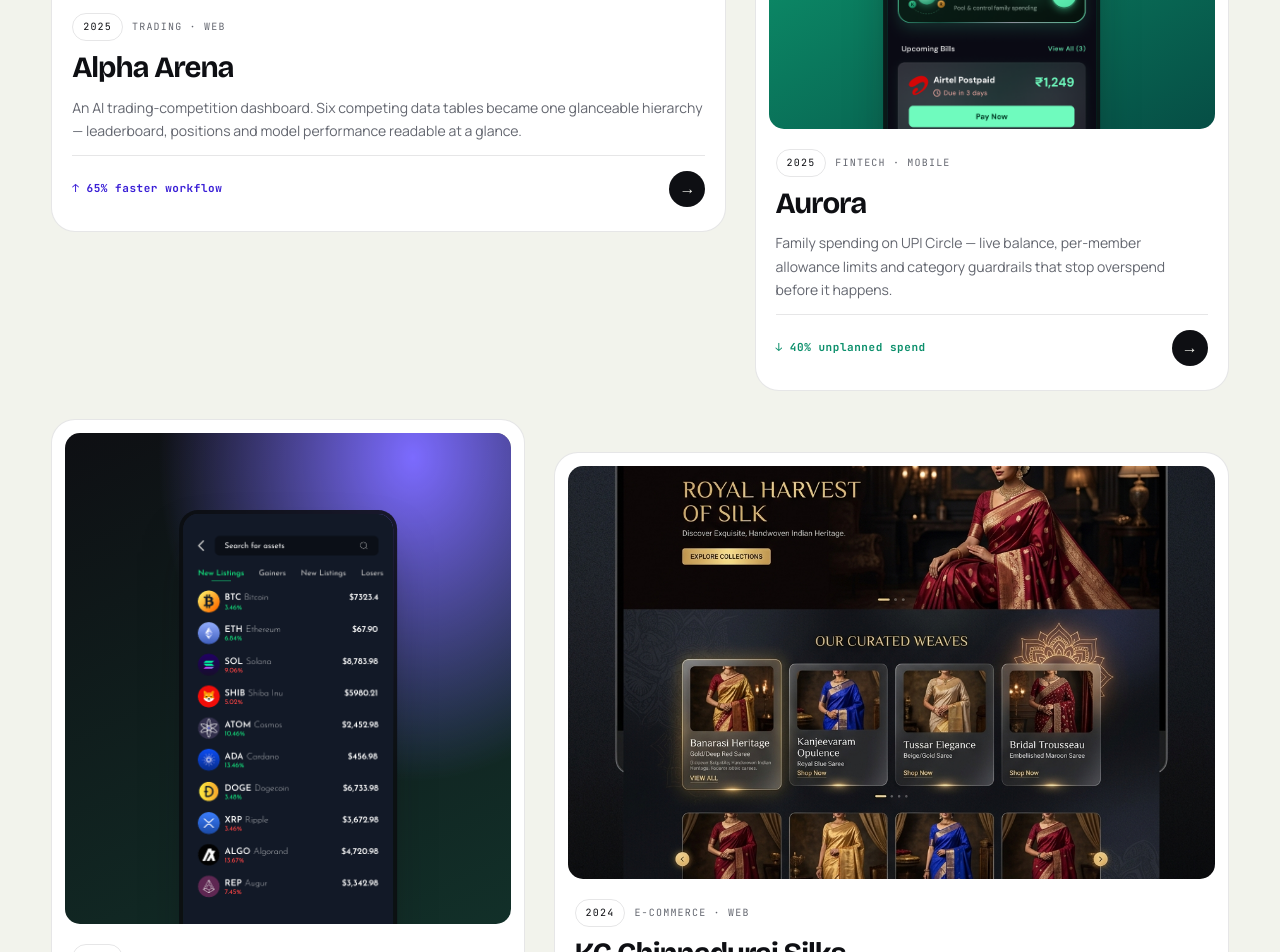
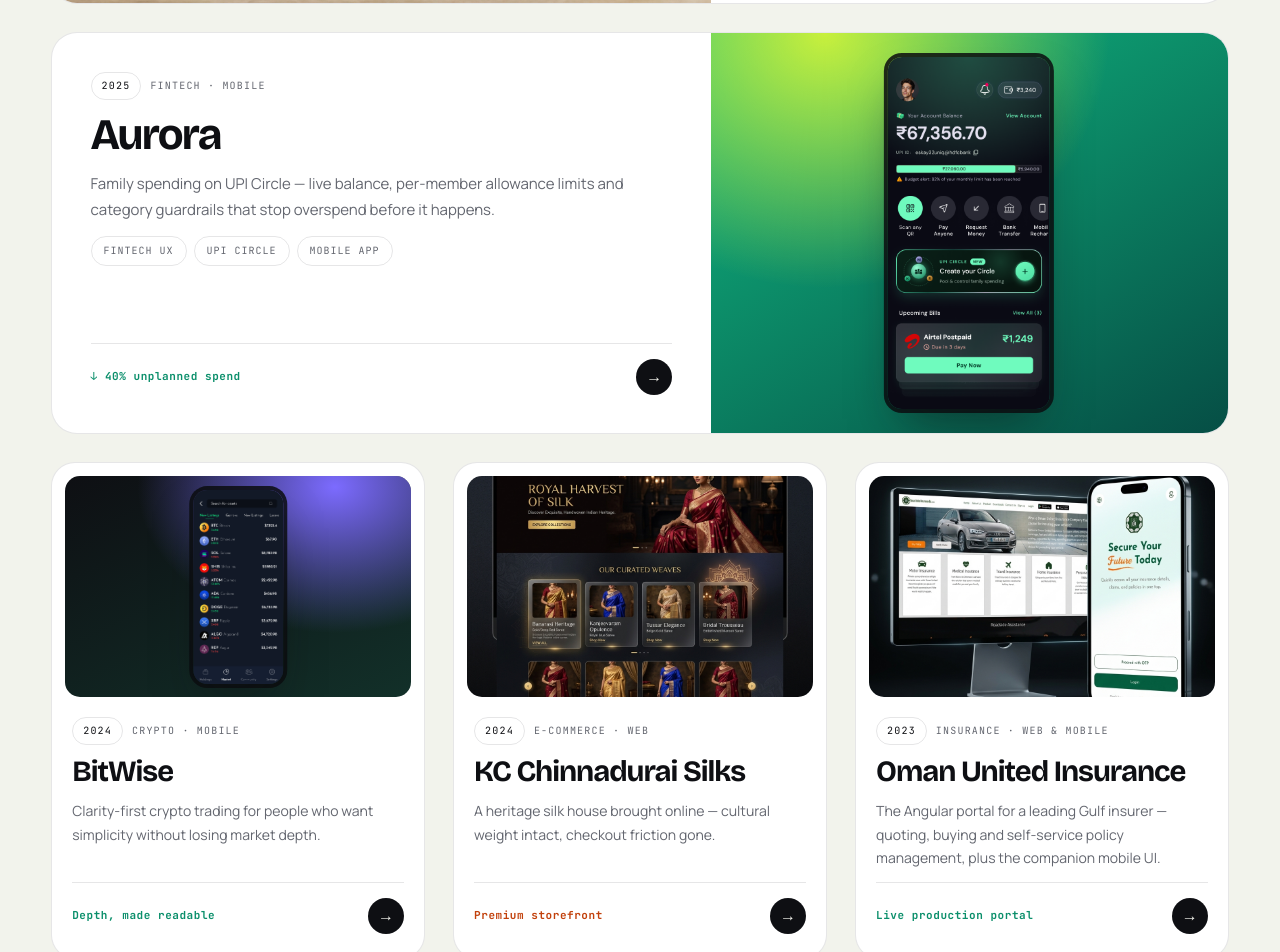
Before and after one commit to kumaranraja21794/UX-portfolio, a React (Vite) app: page / in a window 1280 px wide. Shown: the part 1720-2672 px from the top of the page. Built offline with nearby package versions, Linux system fonts and the light colour scheme.

Commit message:
Auto-sync: 2026-08-09 20:25:57

```diff
--- a/src/spectra.css
+++ b/src/spectra.css
@@ -387,30 +387,74 @@
 }
 
 /* =========================================================
-   Work — staggered irregular grid
+   Work — two featured rows, then an even 3-up index
+
+   The earlier version staggered every card with margin offsets and
+   align-items:start. Because card heights vary, that left ragged
+   holes and gave the eye no alignment to hold on to. Hierarchy now
+   comes from size (featured vs index), not from misalignment.
    ========================================================= */
+
+/* ---- featured: full-width split rows ---- */
+.sp-featured {
+  display: flex; flex-direction: column;
+  gap: clamp(18px, 2.2vw, 30px);
+  margin-bottom: clamp(18px, 2.2vw, 30px);
+}
+.sp-feat {
+  position: relative; display: grid;
+  grid-template-columns: 1.12fr 0.88fr;
+  border-radius: 26px; overflow: hidden;
+  background: var(--sp-card); border: 1px solid var(--sp-line);
+  transition: transform 0.5s var(--sp-ease), box-shadow 0.5s var(--sp-ease);
+}
+.sp-feat:hover { transform: translateY(-6px); box-shadow: 0 36px 74px -30px rgba(14, 15, 19, 0.32); }
+.sp-feat-visual { position: relative; overflow: hidden; min-height: 400px; grid-column: 1; grid-row: 1; }
+.sp-feat-body {
+  grid-column: 2; grid-row: 1;
+  padding: clamp(26px, 3vw, 44px);
+  display: flex; flex-direction: column; gap: 14px; justify-content: center;
+}
+/* alternate which side the image sits on so the pair reads as a spread */
+.sp-feat--flip .sp-feat-visual { grid-column: 2; }
+.sp-feat--flip .sp-feat-body { grid-column: 1; }
+
+.sp-feat-title {
+  font-family: var(--sp-display); font-size: clamp(28px, 3.4vw, 46px);
+  font-weight: 700; letter-spacing: -0.04em; line-height: 1; margin: 0;
+}
+.sp-feat-desc { font-size: 15px; line-height: 1.7; color: var(--sp-ink-soft); margin: 0; }
+.sp-feat-tags { display: flex; flex-wrap: wrap; gap: 7px; }
+.sp-feat-tag {
+  font-family: var(--sp-mono); font-size: 10px; letter-spacing: 0.1em;
+  text-transform: uppercase; color: var(--sp-ink-soft);
+  border: 1px solid var(--sp-line); border-radius: 999px; padding: 6px 12px;
+}
+
+/* ---- index: even 3-up ---- */
 .sp-work-grid {
-  display: grid; grid-template-columns: repeat(12, 1fr);
+  display: grid; grid-template-columns: repeat(3, 1fr);
   gap: clamp(18px, 2.2vw, 30px);
-  align-items: start;   /* keeps the stagger — stretch would flatten it */
+  align-items: stretch;   /* equal heights — no ragged holes */
 }
 .sp-card {
   position: relative; border-radius: 24px; overflow: hidden;
   background: var(--sp-card); border: 1px solid var(--sp-line);
-  display: flex; flex-direction: column;
+  display: flex; flex-direction: column; height: 100%;
   transition: transform 0.5s var(--sp-ease), box-shadow 0.5s var(--sp-ease);
 }
 .sp-card:hover { transform: translateY(-8px); box-shadow: 0 34px 70px -28px rgba(14, 15, 19, 0.34); }
 
-/* 4-item rhythm: wide / narrow / narrow / wide, offset on 2 and 4 */
-.sp-card:nth-child(4n + 1) { grid-column: 1 / 8; }
-.sp-card:nth-child(4n + 2) { grid-column: 8 / 13; margin-top: clamp(26px, 4.5vw, 64px); }
-.sp-card:nth-child(4n + 3) { grid-column: 1 / 6; }
-.sp-card:nth-child(4n + 4) { grid-column: 6 / 13; margin-top: clamp(16px, 2.6vw, 40px); }
-
-.sp-card-visual { position: relative; overflow: hidden; margin: 13px 13px 0; border-radius: 15px; }
-.sp-card--fill  .sp-card-visual { aspect-ratio: 16 / 10.2; }
-.sp-card--phone .sp-card-visual { aspect-ratio: 1 / 1.10; }
+/* one frame for every product shot, whatever its native aspect —
+   this is what makes the lifestyle mockups and the phone screens
+   read as a single system.
+   Index cards only: the featured visual stretches to its row instead.
+   aspect-ratio plus a taller min-height inflates the box's WIDTH,
+   which overflowed the column and covered the body copy. */
+.sp-card-visual {
+  position: relative; overflow: hidden; margin: 13px 13px 0;
+  border-radius: 15px; aspect-ratio: 16 / 10.2;
+}
 .sp-card-wash { position: absolute; inset: 0; }
 .sp-fill-img {
   position: relative; width: 100%; height: 100%;
@@ -418,13 +462,18 @@
   transition: transform 0.7s var(--sp-ease);
 }
 .sp-card:hover .sp-fill-img { transform: scale(1.045); }
+/* Size the device by HEIGHT, not width. These frames are wider than
+   they are tall, so a width-based phone overflows and gets cropped
+   top and bottom — it stops reading as a device at all. */
 .sp-phone {
-  position: absolute; left: 50%; bottom: -9%; transform: translateX(-50%);
-  width: 47%; border-radius: 15px;
+  position: absolute; left: 50%; top: 50%;
+  transform: translate(-50%, -50%);
+  height: 88%; width: auto; max-width: none; border-radius: 14px;
   box-shadow: 0 24px 50px -14px rgba(14, 15, 19, 0.55), 0 0 0 4px rgba(11, 13, 16, 0.85);
   transition: transform 0.7s var(--sp-ease);
 }
-.sp-card:hover .sp-phone { transform: translateX(-50%) translateY(-10px); }
+.sp-card:hover .sp-phone,
+.sp-feat:hover .sp-phone { transform: translate(-50%, calc(-50% - 9px)); }
 
 .sp-card-body {
   padding: 20px 20px 24px; display: flex; flex-direction: column;
@@ -440,7 +489,12 @@
   font-family: var(--sp-display); font-size: clamp(21px, 2.3vw, 30px); font-weight: 700;
   letter-spacing: -0.035em; line-height: 1.03; margin: 0;
 }
-.sp-card-desc { font-size: 14px; line-height: 1.68; color: var(--sp-ink-soft); margin: 0; }
+/* clamp so uneven copy lengths don't stretch one card past its row */
+.sp-card-desc {
+  font-size: 14px; line-height: 1.68; color: var(--sp-ink-soft); margin: 0;
+  display: -webkit-box; -webkit-box-orient: vertical; -webkit-line-clamp: 3;
+  overflow: hidden;
+}
 .sp-card-foot {
   display: flex; align-items: center; justify-content: space-between; gap: 14px;
   margin-top: auto; padding-top: 15px; border-top: 1px solid var(--sp-line);
@@ -456,16 +510,19 @@
 .sp-card-link { position: absolute; inset: 0; z-index: 2; }
 
 @media (max-width: 1100px) {
-  .sp-card:nth-child(4n + 1),
-  .sp-card:nth-child(4n + 2),
-  .sp-card:nth-child(4n + 3),
-  .sp-card:nth-child(4n + 4) { grid-column: span 6; margin-top: 0; }
+  .sp-work-grid { grid-template-columns: repeat(2, 1fr); }
 }
-@media (max-width: 780px) {
-  .sp-card:nth-child(4n + 1),
-  .sp-card:nth-child(4n + 2),
-  .sp-card:nth-child(4n + 3),
-  .sp-card:nth-child(4n + 4) { grid-column: 1 / -1; }
+@media (max-width: 860px) {
+  /* stack the featured split; keep the image first in both */
+  .sp-feat,
+  .sp-feat--flip { grid-template-columns: 1fr; }
+  .sp-feat-visual,
+  .sp-feat--flip .sp-feat-visual { grid-column: 1; grid-row: 1; min-height: 0; aspect-ratio: 16 / 10.2; }
+  .sp-feat-body,
+  .sp-feat--flip .sp-feat-body { grid-column: 1; grid-row: 2; }
+}
+@media (max-width: 640px) {
+  .sp-work-grid { grid-template-columns: 1fr; }
 }
 
 /* =========================================================
--- a/src/spectra/SpWork.jsx
+++ b/src/spectra/SpWork.jsx
@@ -5,18 +5,85 @@
 
 const isExternal = (href) => /^https?:\/\//.test(href);
 
-const ProjectCard = ({ p, index }) => {
-  const body = (
-    <>
-      <div className="sp-card-visual">
-        {p.shape === 'phone' ? (
+const FEATURED_COUNT = 2;
+
+/* Every shot sits in the same frame regardless of its native aspect:
+   wide mockups cover it, phone screens float on the project's wash. */
+const Visual = ({ p }) =>
+  p.shape === 'phone' ? (
     <>
       <div className="sp-card-wash" style={{ background: p.wash }} />
       <img className="sp-phone" src={p.img} alt={`${p.title} interface`} loading="lazy" />
     </>
   ) : (
     <img className="sp-fill-img" src={p.img} alt={`${p.title} interface`} loading="lazy" />
-        )}
+  );
+
+const CardLink = ({ p, label }) =>
+  isExternal(p.link) ? (
+    <a
+      className="sp-card-link"
+      href={p.link}
+      target="_blank"
+      rel="noopener noreferrer"
+      aria-label={`${p.title} — ${label}`}
+    />
+  ) : (
+    <Link className="sp-card-link" to={p.link} aria-label={`${p.title} — ${label}`} />
+  );
+
+const rise = {
+  hidden: { opacity: 0, y: 30 },
+  show: { opacity: 1, y: 0, transition: { duration: 0.7, ease: [0.16, 1, 0.3, 1] } },
+};
+
+const Featured = ({ p, index }) => (
+  <motion.article
+    className={`sp-feat sp-feat--${p.shape}${index % 2 ? ' sp-feat--flip' : ''}`}
+    variants={rise}
+    initial="hidden"
+    whileInView="show"
+    viewport={{ once: true, margin: '-60px' }}
+  >
+    <div className="sp-feat-visual">
+      <Visual p={p} />
+    </div>
+
+    <div className="sp-feat-body">
+      <div className="sp-card-meta">
+        <span className="sp-chip">{p.year}</span>
+        <span>{p.domain}</span>
+      </div>
+      <h3 className="sp-feat-title">{p.title}</h3>
+      <p className="sp-feat-desc">{p.desc}</p>
+
+      <div className="sp-feat-tags">
+        {p.tags.map((t) => (
+          <span className="sp-feat-tag" key={t}>{t}</span>
+        ))}
+      </div>
+
+      <div className="sp-card-foot">
+        <span className="sp-card-impact" style={{ color: p.impactColor }}>{p.impact}</span>
+        <span className="sp-card-go" aria-hidden="true">→</span>
+      </div>
+    </div>
+
+    <CardLink p={p} label="read case study" />
+  </motion.article>
+);
+
+const IndexCard = ({ p, index }) => (
+  <motion.article
+    className={`sp-card sp-card--${p.shape}`}
+    variants={rise}
+    initial="hidden"
+    whileInView="show"
+    viewport={{ once: true, margin: '-50px' }}
+    transition={{ delay: (index % 3) * 0.06 }}
+  >
+    <div className="sp-card-visual">
+      <Visual p={p} />
     </div>
 
     <div className="sp-card-body">
@@ -31,34 +98,16 @@
         <span className="sp-card-go" aria-hidden="true">→</span>
       </div>
     </div>
-    </>
+
+    <CardLink p={p} label="open project" />
+  </motion.article>
 );
 
+export const SpWork = () => {
+  const featured = projects.slice(0, FEATURED_COUNT);
+  const rest = projects.slice(FEATURED_COUNT);
+
   return (
-    <motion.article
-      className={`sp-card sp-card--${p.shape}`}
-      initial={{ opacity: 0, y: 34 }}
-      whileInView={{ opacity: 1, y: 0 }}
-      viewport={{ once: true, margin: '-60px' }}
-      transition={{ duration: 0.7, delay: (index % 2) * 0.08, ease: [0.16, 1, 0.3, 1] }}
-    >
-      {body}
-      {isExternal(p.link) ? (
-        <a
-          className="sp-card-link"
-          href={p.link}
-          target="_blank"
-          rel="noopener noreferrer"
-          aria-label={`${p.title} — open project`}
-        />
-      ) : (
-        <Link className="sp-card-link" to={p.link} aria-label={`${p.title} — read case study`} />
-      )}
-    </motion.article>
-  );
-};
-
-export const SpWork = () => (
     <section className="sp-sec sp-shell" id="work">
       <div className="sp-sec-head">
         <div>
@@ -70,12 +119,19 @@
         </p>
       </div>
 
+      <div className="sp-featured">
+        {featured.map((p, i) => (
+          <Featured key={p.id} p={p} index={i} />
+        ))}
+      </div>
+
       <div className="sp-work-grid">
-      {projects.map((p, i) => (
-        <ProjectCard key={p.id} p={p} index={i} />
+        {rest.map((p, i) => (
+          <IndexCard key={p.id} p={p} index={i} />
         ))}
       </div>
     </section>
   );
+};
 
 export default SpWork;
```
Lines whose indentation alone changed are shown as unchanged.
